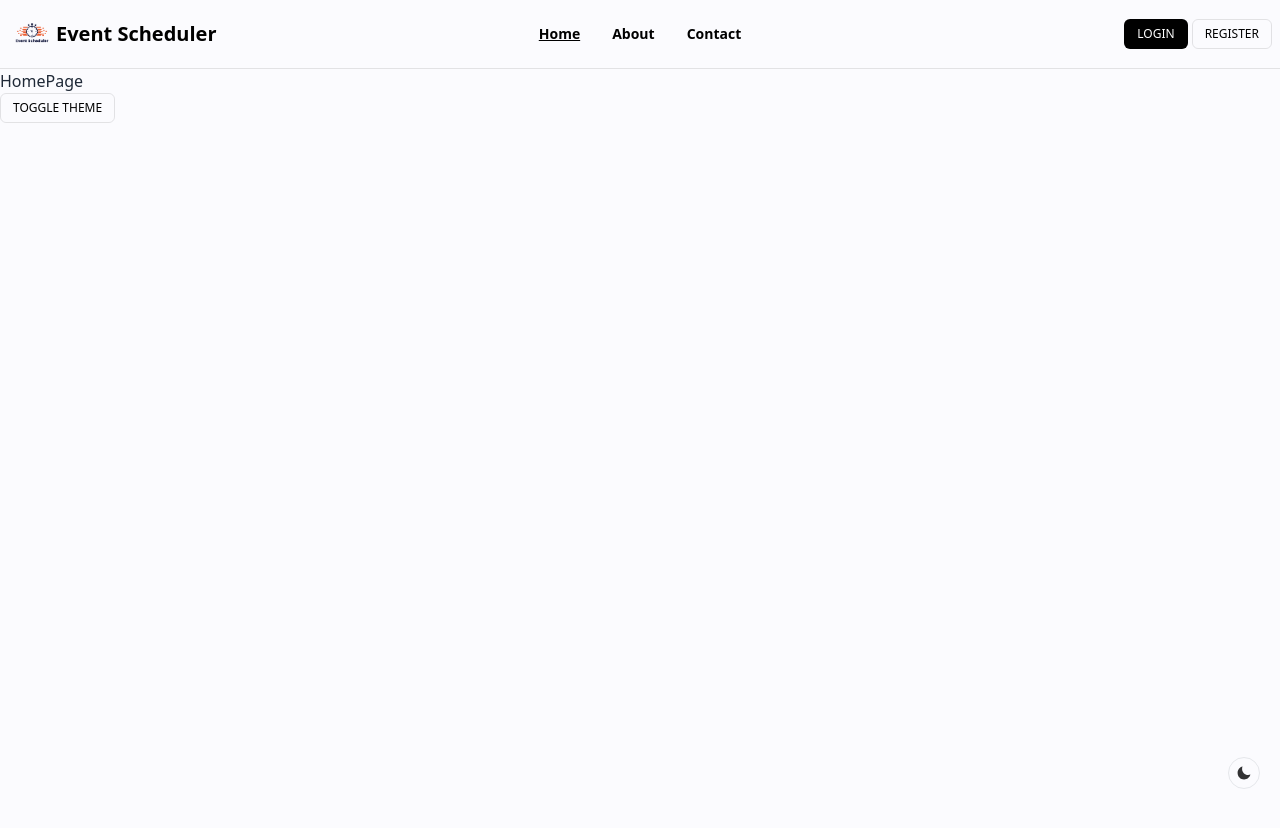
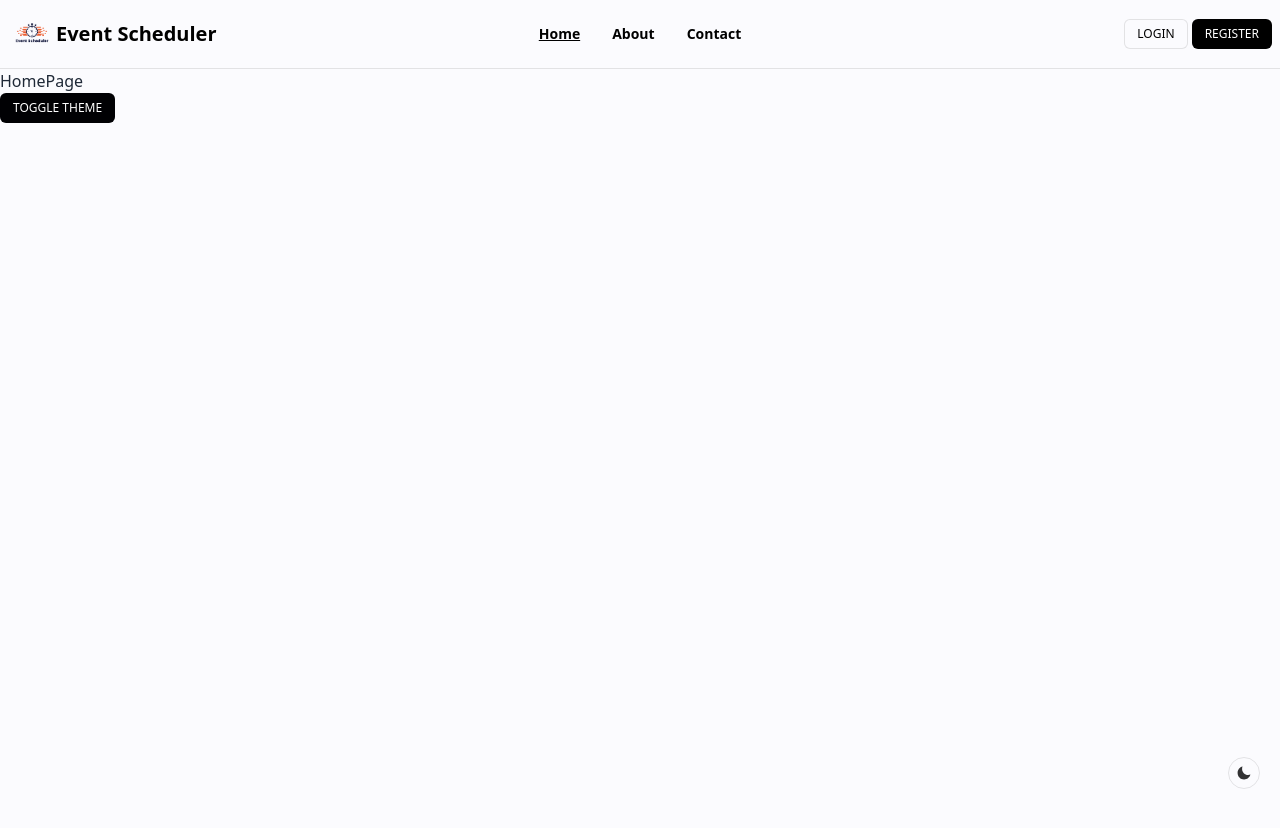
Before and after one commit to sakib-333/digital-event-scheduler-system-client, a React (Vite) app: page / in a window 1280 px wide. Shown: the top 828 px of the page. Built offline with nearby package versions, Linux system fonts and the light colour scheme.

Commit message:
Bug fix.

```diff
--- a/src/Components/Navbar/Navbar.tsx
+++ b/src/Components/Navbar/Navbar.tsx
@@ -27,10 +27,14 @@ const Navbar = () => {
   );
 
   return (
-    <div className="navbar bg-background border-b border-border">
+    <div className="navbar bg-background border-common border-x-0 border-t-0">
       <div className="navbar-start">
         <div className="dropdown">
-          <div tabIndex={0} role="button" className="btn btn-ghost lg:hidden">
+          <div
+            tabIndex={0}
+            role="button"
+            className="btn btn-ghost text-text lg:hidden"
+          >
             <svg
               xmlns="http://www.w3.org/2000/svg"
               className="h-5 w-5"
@@ -48,7 +52,7 @@ const Navbar = () => {
           </div>
           <ul
             tabIndex={0}
-            className="menu menu-sm dropdown-content bg-background rounded-box z-[10] mt-3 w-52 p-2 shadow"
+            className="menu menu-sm dropdown-content bg-background border-common rounded-box z-[10] mt-3 w-52 p-2 shadow"
           >
             {navItems}
           </ul>
@@ -68,10 +72,13 @@ const Navbar = () => {
         <ul className="menu menu-horizontal px-1">{navItems}</ul>
       </div>
       <div className="navbar-end flex items-center gap-1">
-        <Link to={"/login"} className="btn-primary bg-black text-white">
+        <Link to={"/login"} className="btn-primary bg-background text-heading">
           Login
         </Link>
-        <Link to={"/register"} className="btn-primary hidden sm:block">
+        <Link
+          to={"/register"}
+          className="btn-primary bg-black text-white hidden sm:block"
+        >
           Register
         </Link>
       </div>
--- a/src/Layouts/HomeLayout.tsx
+++ b/src/Layouts/HomeLayout.tsx
@@ -33,7 +33,7 @@ const HomeLayout = () => {
         <Outlet />
       </div>
       <button
-        className="w-8 h-8 rounded-full flex items-center justify-center text-text absolute border right-5 bottom-20 z-10"
+        className="w-8 h-8 rounded-full flex items-center justify-center text-text absolute border-common right-5 bottom-20 z-10"
         onClick={hanleToggleTheme}
       >
         {theme === "light" ? <IoMdMoon /> : <IoSunnySharp />}
--- a/src/index.css
+++ b/src/index.css
@@ -22,7 +22,10 @@
 }
 
 @layer components {
+  .border-common {
+    @apply border border-border;
+  }
   .btn-primary {
-    @apply px-3 py-[6px] text-heading border border-border text-xs uppercase rounded-md transition;
+    @apply px-3 py-[6px] bg-[#010104] text-white border-common text-xs uppercase rounded-md transition;
   }
 }
```
